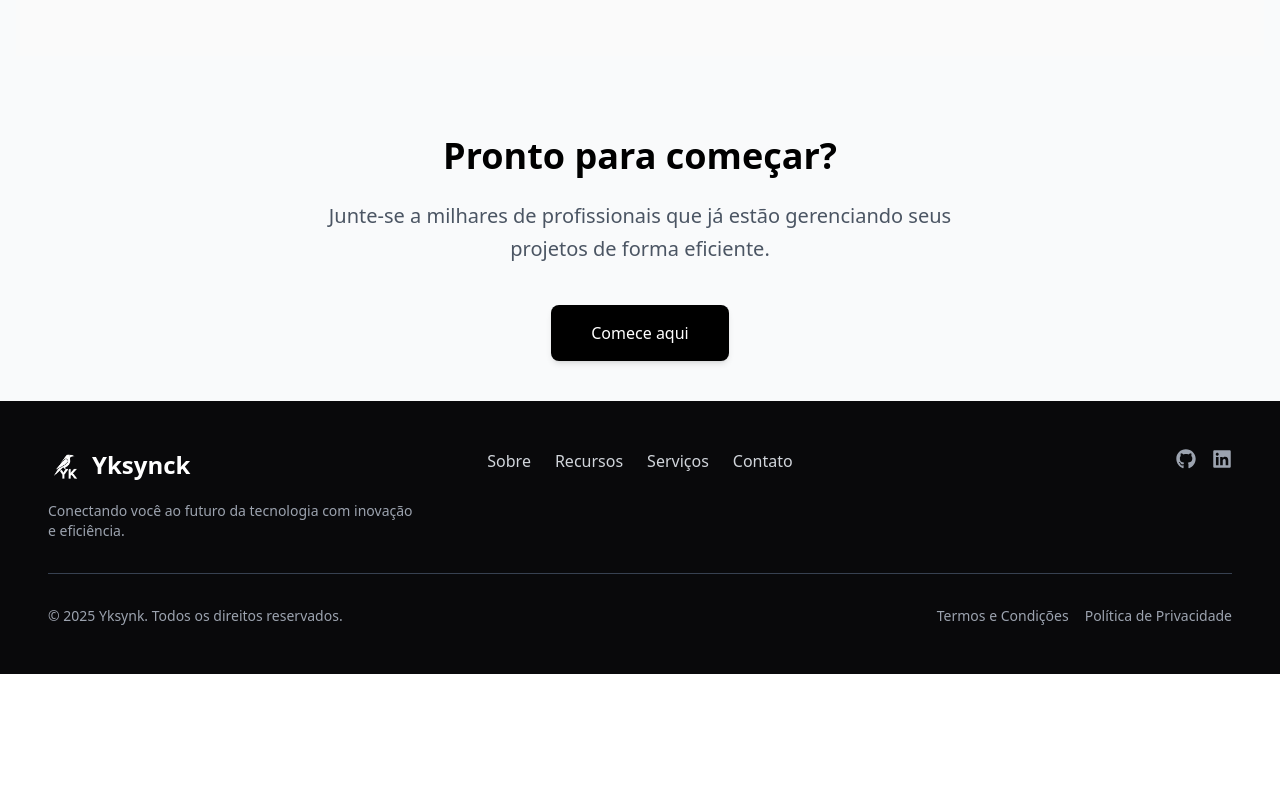
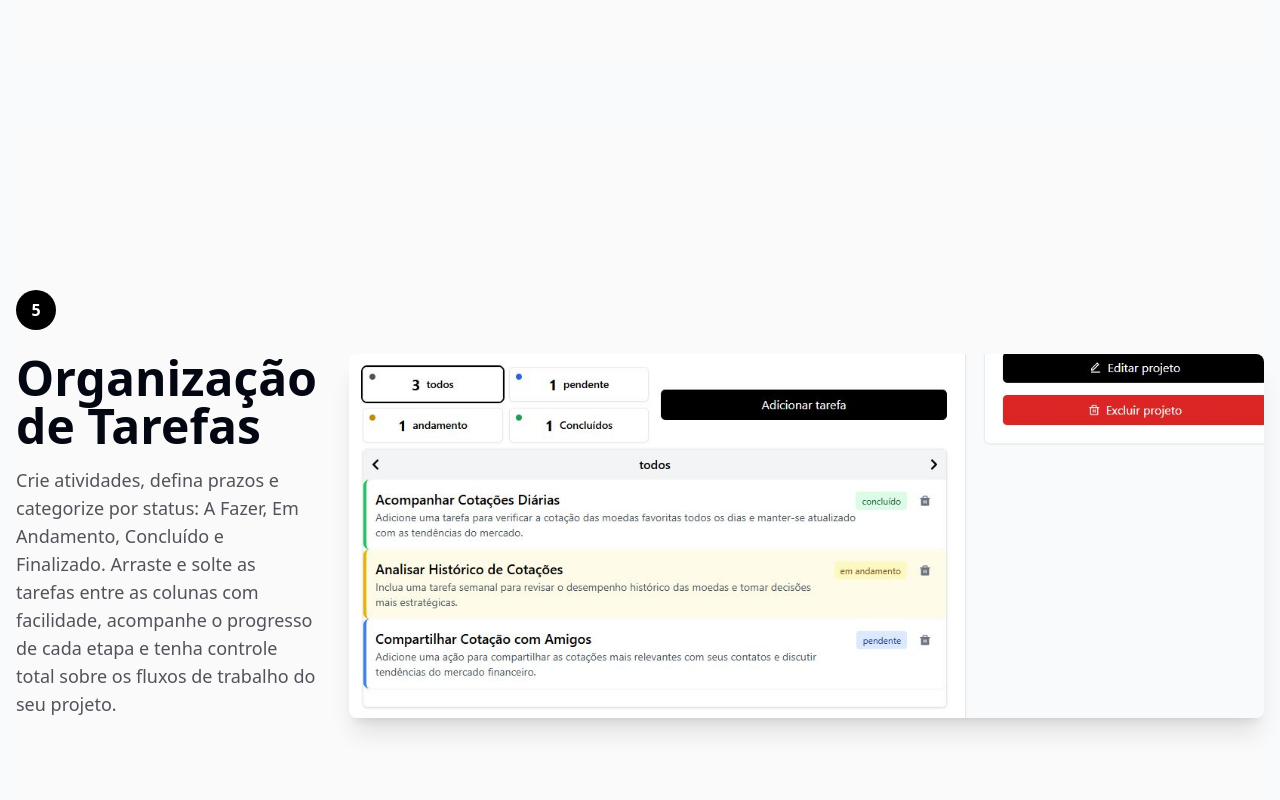
Before and after one commit to Dannick10/yksync_frontend, a Next.js app: page / in a window 1280 px wide. Shown: the part 4060-4860 px from the top of the page. Before the commit the page ends 4734 px from the top, so only its background shows below. Built offline with nearby package versions, Linux system fonts and the light colour scheme; no server answers.

Commit message:
feat/taskUpdateinfomenu

```diff
--- a/src/app/(public)/components/FeaturedProject.tsx
+++ b/src/app/(public)/components/FeaturedProject.tsx
@@ -35,6 +35,11 @@ const FeaturedProject = () => {
         "Gerencie todas as tecnologias que você domina ou utiliza nos seus projetos. Organize por categorias como Frontend, Backend e Testes, visualize quais stacks estão associadas a cada projeto e acompanhe quais ferramentas você mais usa no seu dia a dia.",
       img: "/home/tech.png",
     },
+    {
+      title: "Organização de Tarefas",
+      subtitle: "Crie atividades, defina prazos e categorize por status: A Fazer, Em Andamento, Concluído e Finalizado. Arraste e solte as tarefas entre as colunas com facilidade, acompanhe o progresso de cada etapa e tenha controle total sobre os fluxos de trabalho do seu projeto.",
+      img: "/home/todolist.png"
+    }
   ];
 
   const projectsRef = useRef<(HTMLDivElement | null)[]>([]);
```
Also changed, not shown: public/home/todolist.png (added).
